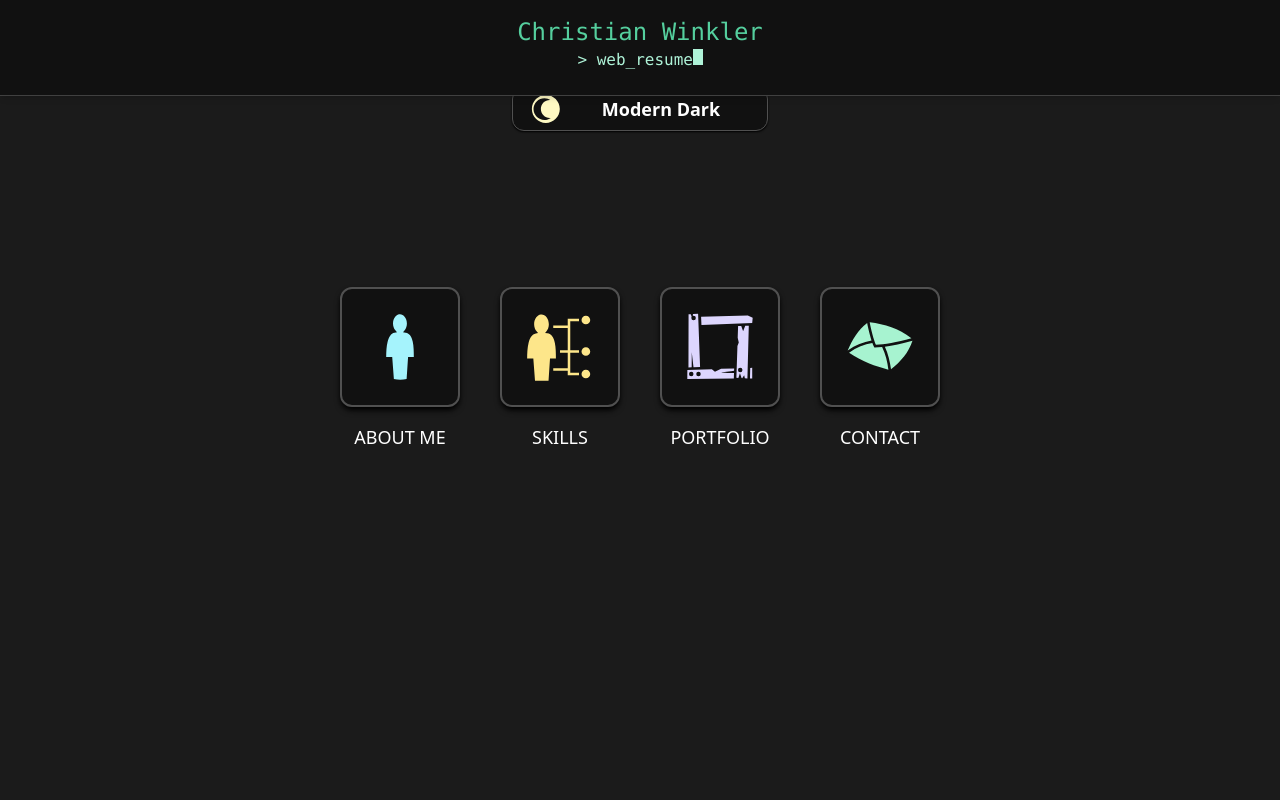
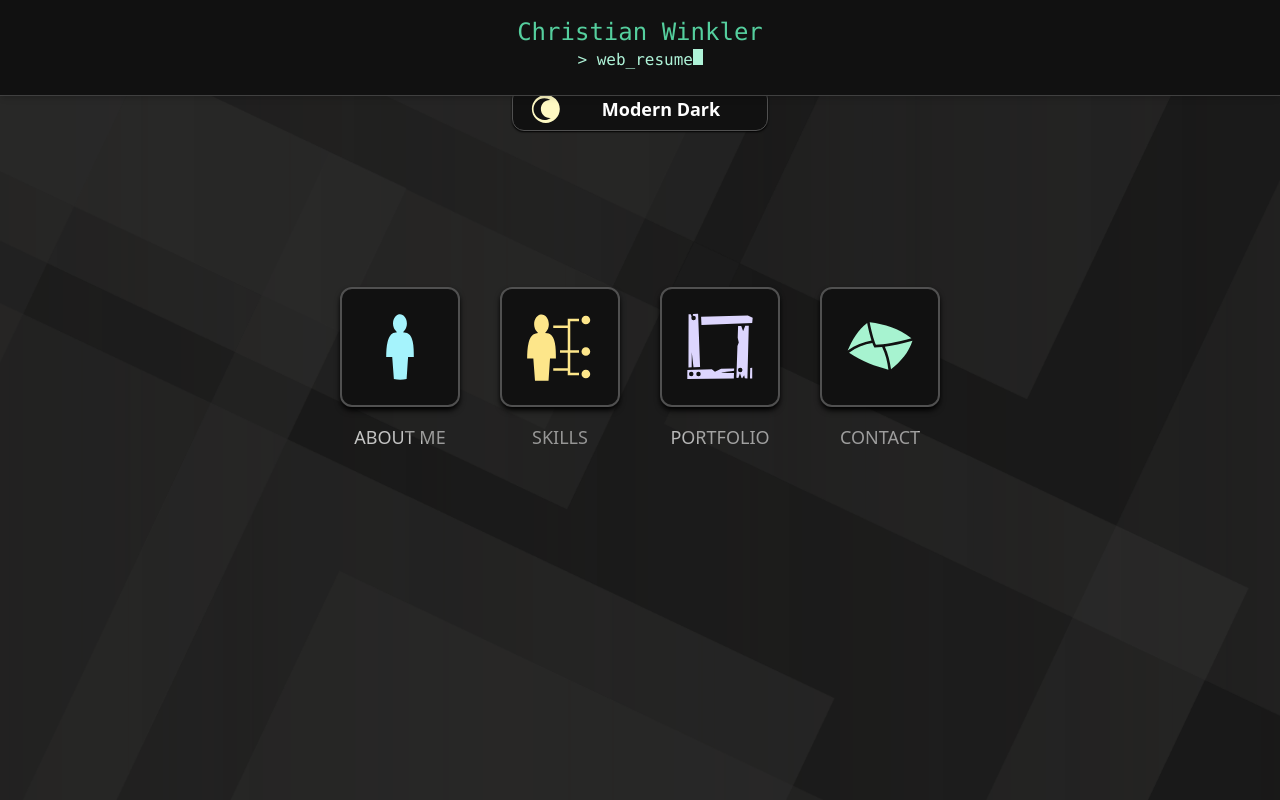
Before and after one commit to cwinkdev/web-resume, a Next.js app: page / in a window 1280 px wide. Shown: the top 800 px of the page. Built offline with nearby package versions, Linux system fonts and the light colour scheme.

Commit message:
add background texture to main

```diff
--- a/app/page.tsx
+++ b/app/page.tsx
@@ -109,8 +109,22 @@ export default function Home() {
 
       <section
         id="main"
-        className="flex min-h-screen items-center flex-col font-extralight px-8 overflow-x-hidden xl:w-3/4 xl:mx-auto"
+        className="relative flex min-h-screen z-0 items-center flex-col font-extralight px-8 overflow-x-hidden w-full xl:mx-auto"
       >
+        <div
+          style={{
+            backgroundImage: 'url(./bgTexture.png)',
+            backgroundSize: 'cover',
+            backgroundPosition: 'center',
+          }}
+          className={`${
+            state.theme.id === 'theme1'
+              ? 'opacity-20'
+              : state.theme.id === ''
+              ? 'opacity-100'
+              : 'opacity-20'
+          } absolute w-full h-full`}
+        ></div>
         <MainNavMenu />
       </section>
       <div id="about" ref={aboutRef}>
```
Also changed, not shown: public/bgTexture.png (added).
